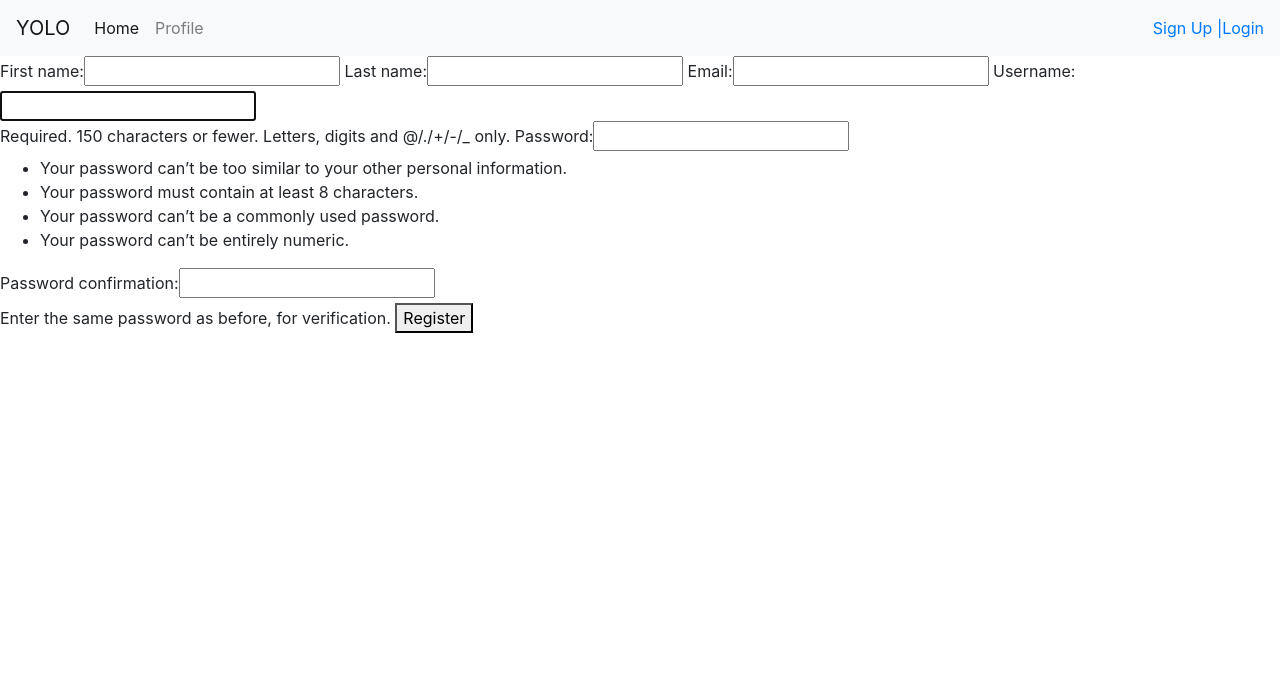
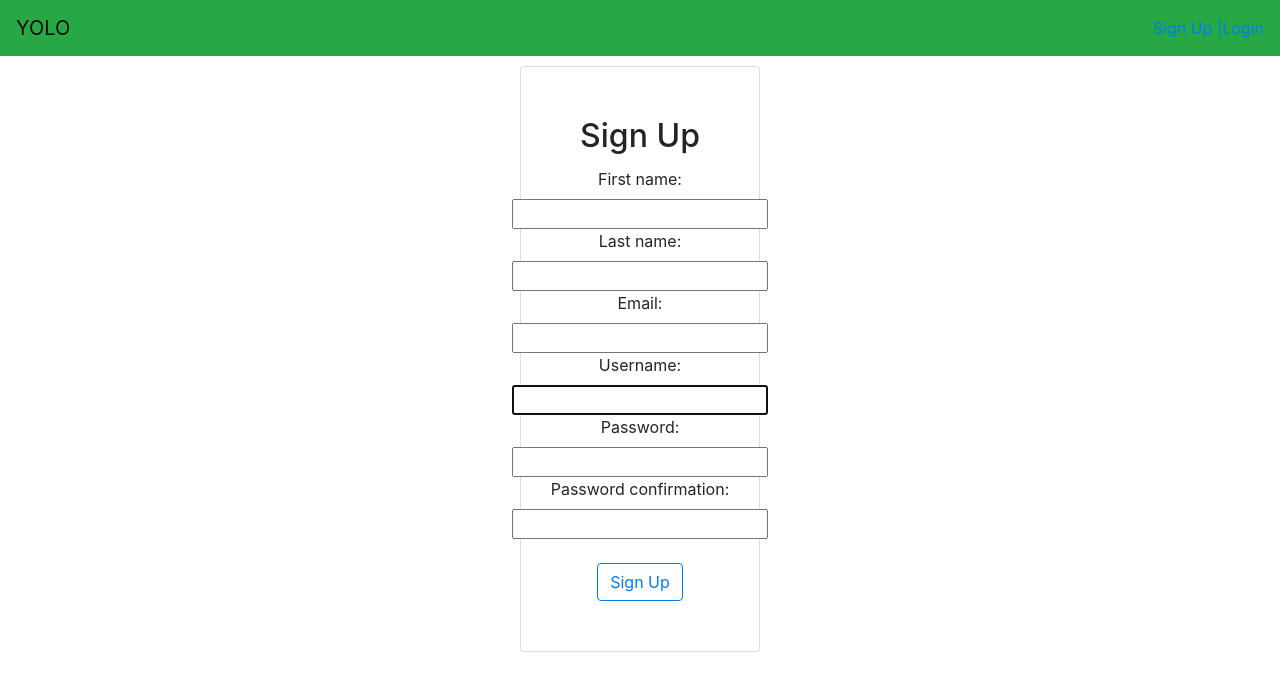
Before and after one commit to Aakashmangla2000/YOLO_SocialMediaSite, a Django app: page /auth/signup/ in a window 1280 px wide. Shown: the top 691 px of the page. Run offline with Django 3.2, Linux system fonts and the light colour scheme; some libraries are stand-ins or nearby versions.

Commit message:
Beautified the sign up form

```diff
--- a/auth/views.py
+++ b/auth/views.py
@@ -8,6 +8,9 @@ from auth import forms
 # Create your views here.
 class Login(LoginView):
     template_name = 'auth/login.html'
+    redirect_authenticated_user = True
+    success_url = ''
+
     # def post(self, request):
     #     login(request, request.user)
     #     return redirect('/')
--- a/templates/auth/login.html
+++ b/templates/auth/login.html
@@ -2,15 +2,15 @@
 
 {% block content %}
 
-    <div class="container">
-        <div class="col">
+    <div class="container col-3" style="display: flex; align-items: center;">
+        <div class="col" style="margin: 10px;">
             <form action="" method="post" class="card text-center" style="margin: 10px;">
                 <div class="card-body">
                   <h2 class="card-title">Login</h2>
                   <!-- <form action="" method="post"> -->
                     {% csrf_token %}
                     {{form}}
-                    <br>
+                    <br><br>
                     <button class="btn btn-outline-primary type="submit">LOGIN</button>
                   <!-- </form> -->
                 </div>
--- a/templates/auth/signup.html
+++ b/templates/auth/signup.html
@@ -1,9 +1,35 @@
 {% extends 'base.html' %}
 
 {% block content %}
-    <form action="" method="post">
+    <!-- <form action="" method="post">
         {% csrf_token %}
         {{form}}
         <button type="submit">Register</button>
-    </form>
+    </form> -->
+<style>
+    span{
+        display: none;
+    }
+    form{
+        padding: 30px;
+    }
+</style>
+    <div class="container col-3">
+        <div class="col">
+            <form action="" method="post" class="card text-center" style="margin: 10px; align-items: center;">
+                <div class="form-row">
+                <div class="card-body">
+                  <h2 class="card-title">Sign Up</h2>
+                  <!-- <form action="" method="post"> -->
+                    {% csrf_token %}
+                    {{form}}
+                    <br>
+                    <button class="btn btn-outline-primary type="submit">Sign Up</button>
+                  <!-- </form> -->
+                </div>
+                </div>
+            </form>
+        </div>
+    </div>
+
 {% endblock %}
--- a/templates/base.html
+++ b/templates/base.html
@@ -10,13 +10,14 @@
 </head>
     <body>
 
-        <nav class="navbar navbar-expand-lg navbar-light bg-light">
+        <nav class="navbar navbar-expand-lg navbar-light bg-success">
             <a class="navbar-brand" href="/">YOLO</a>
             <button class="navbar-toggler" type="button" data-toggle="collapse" data-target="#navbarText" aria-controls="navbarText" aria-expanded="false" aria-label="Toggle navigation">
               <span class="navbar-toggler-icon"></span>
             </button>
             <div class="collapse navbar-collapse" id="navbarText">
               <ul class="navbar-nav mr-auto">
+                {% if user.is_authenticated %}
                 <li class="nav-item active">
                   <a class="nav-link" href="/home">Home <span class="sr-only">(current)</span></a>
                 </li>
@@ -26,6 +27,7 @@
                 <!-- <li class="nav-item">
                   <a class="nav-link" href="#">Friends</a>
                 </li> -->
+                {% endif %}
               </ul>
               {% if user.is_authenticated %}
               <span class="navbar-text">
--- a/templates/social/home.html
+++ b/templates/social/home.html
@@ -2,7 +2,7 @@
 
 {% block content %}
 <div class="container" style="display: flex; flex-direction: column; align-items: center;">
-    <h1>Home</h1>
+    <h1>Your Posts</h1>
 <br>
 
     <button type="button" class="btn btn-primary" data-toggle="modal" data-target="#postModal">
--- a/templates/social/profile.html
+++ b/templates/social/profile.html
@@ -1,6 +1,7 @@
 {% extends 'base.html' %}
 
 {% block content %}
+<br><br><br>
 <div class="container" style="display: flex; flex-direction: column; align-items: center;">
     <div class="card mb-3" style="max-width: 540px;">
         <div class="row no-gutters">
--- a/yolo/settings.py
+++ b/yolo/settings.py
@@ -128,3 +128,5 @@ STATICFILES_DIRS = [
 
 MEDIA_ROOT = os.path.join(BASE_DIR, 'media')
 MEDIA_URL = '/media/'
+
+LOGIN_REDIRECT_URL = ('../../')
```
Also changed, not shown: db.sqlite3.
